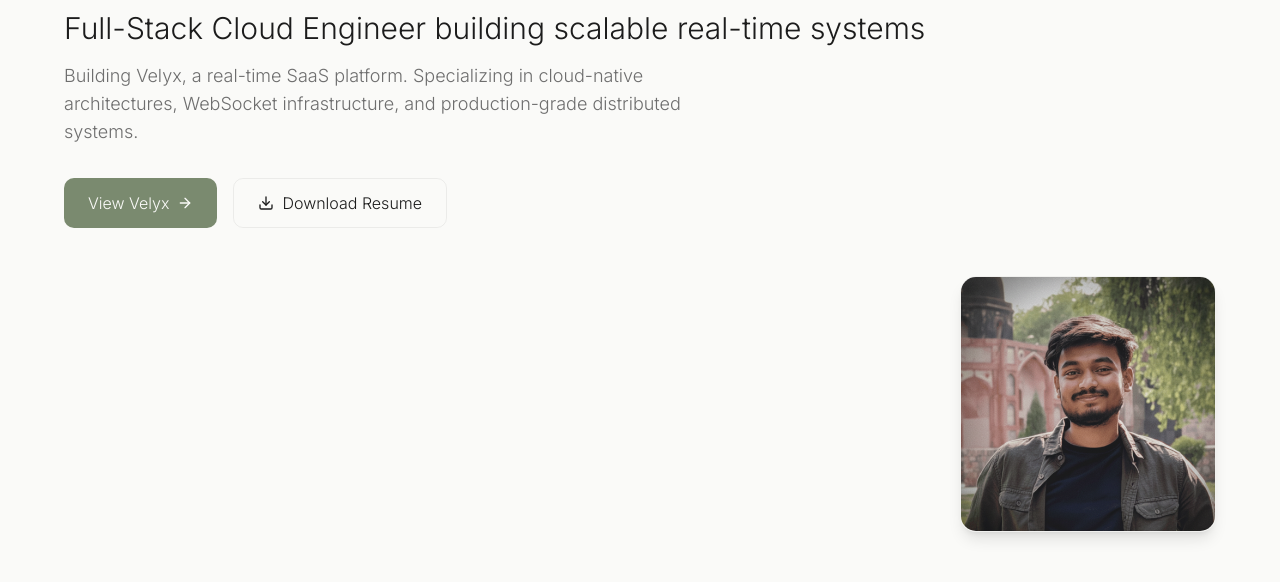
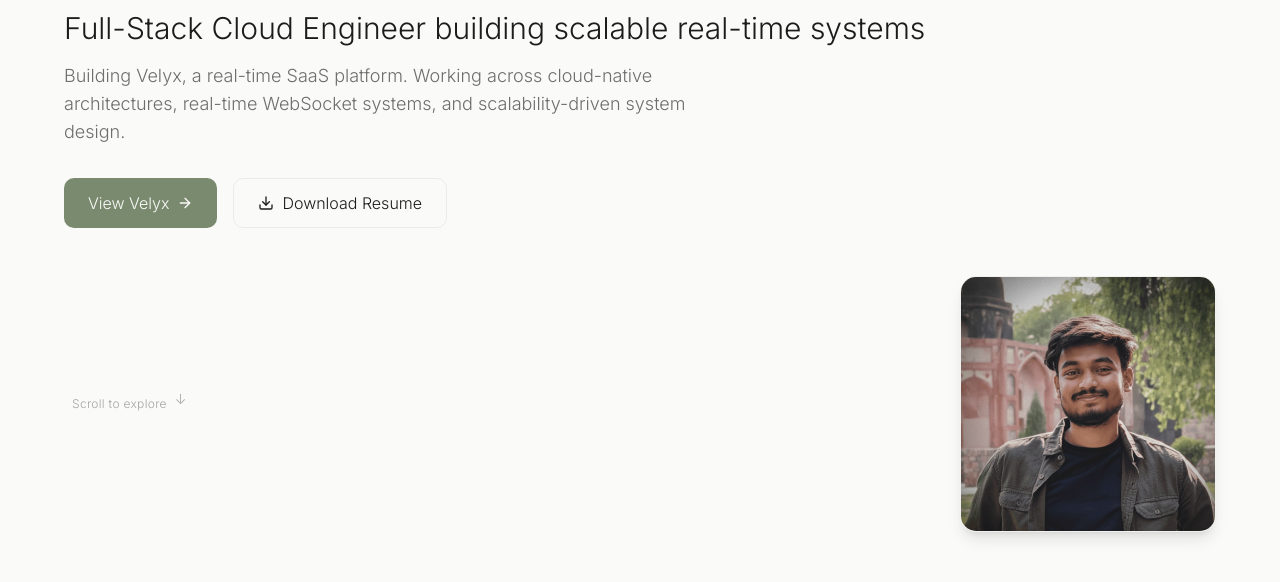
Before and after one commit to toffee-k21/my-portfolio, a Next.js app: page / in a window 1280 px wide. Shown: the part 194-776 px from the top of the page. Built offline with nearby package versions, Linux system fonts and the light colour scheme.

Commit message:
hero section update

```diff
--- a/app/page.tsx
+++ b/app/page.tsx
@@ -48,8 +48,9 @@ function App() {
                   Full-Stack Cloud Engineer building scalable real-time systems
                 </h2>
                 <p className="text-lg text-secondary-text max-w-2xl">
-                  Building Velyx, a real-time SaaS platform. Specializing in cloud-native architectures,
-                  WebSocket infrastructure, and production-grade distributed systems.
+                  Building Velyx, a real-time SaaS platform.
+                  Working across cloud-native architectures, real-time WebSocket systems,
+                  and scalability-driven system design.
                 </p>
               </div>
 
@@ -71,7 +72,12 @@ function App() {
               </div>
             </div>
 
-            <div className="flex justify-center md:justify-end">
+            <div className="flex justify-center md:justify-between">
+               {/* Scroll Indicator */}
+              <div className="flex items-center gap-2 text-secondary-text opacity-60 select-none p-2">
+                <span className="text-xs tracking-wide">Scroll to explore</span>
+                <span className="text-sm animate-bounce">↓</span>
+              </div>
               <div className="w-64 h-64 rounded-2xl overflow-hidden border border-card-border shadow-lg">
                 <ImageWithFallback
                   src="/profile.png"
@@ -274,7 +280,7 @@ function App() {
                   <span className="text-xs px-3 py-1 rounded-full bg-muted text-secondary-text">Ethers.js</span>
                 </div>
                 <div className="flex gap-3 pt-2">
-                  <a href="#" className="text-sm text-accent hover:text-accent-hover transition-colors inline-flex items-center gap-1">
+                  <a href="https://nftorium.vercel.app/" className="text-sm text-accent hover:text-accent-hover transition-colors inline-flex items-center gap-1">
                     Live Project<ExternalLink className="w-3 h-3" />
                   </a>
                   <a href="https://github.com/toffee-k21/NFTorium" className="text-sm text-accent hover:text-accent-hover transition-colors inline-flex items-center gap-1">
@@ -399,7 +405,7 @@ function App() {
             Data & Streaming
           </h4>
           <p className="text-secondary-text leading-relaxed">
-            PostgreSQL, MongoDB, Redis, Apache Kafka
+            PostgreSQL, MongoDB, Redis
           </p>
         </div>
       </div>
```
